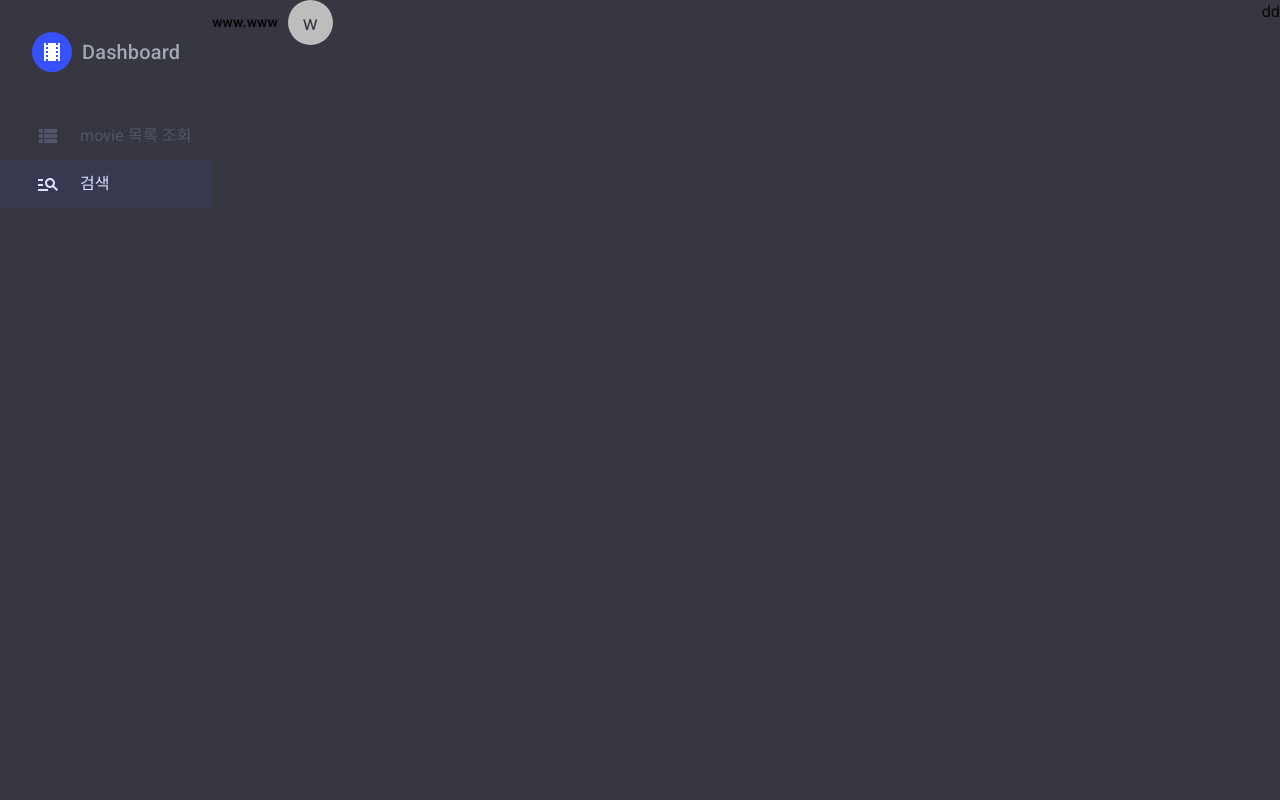
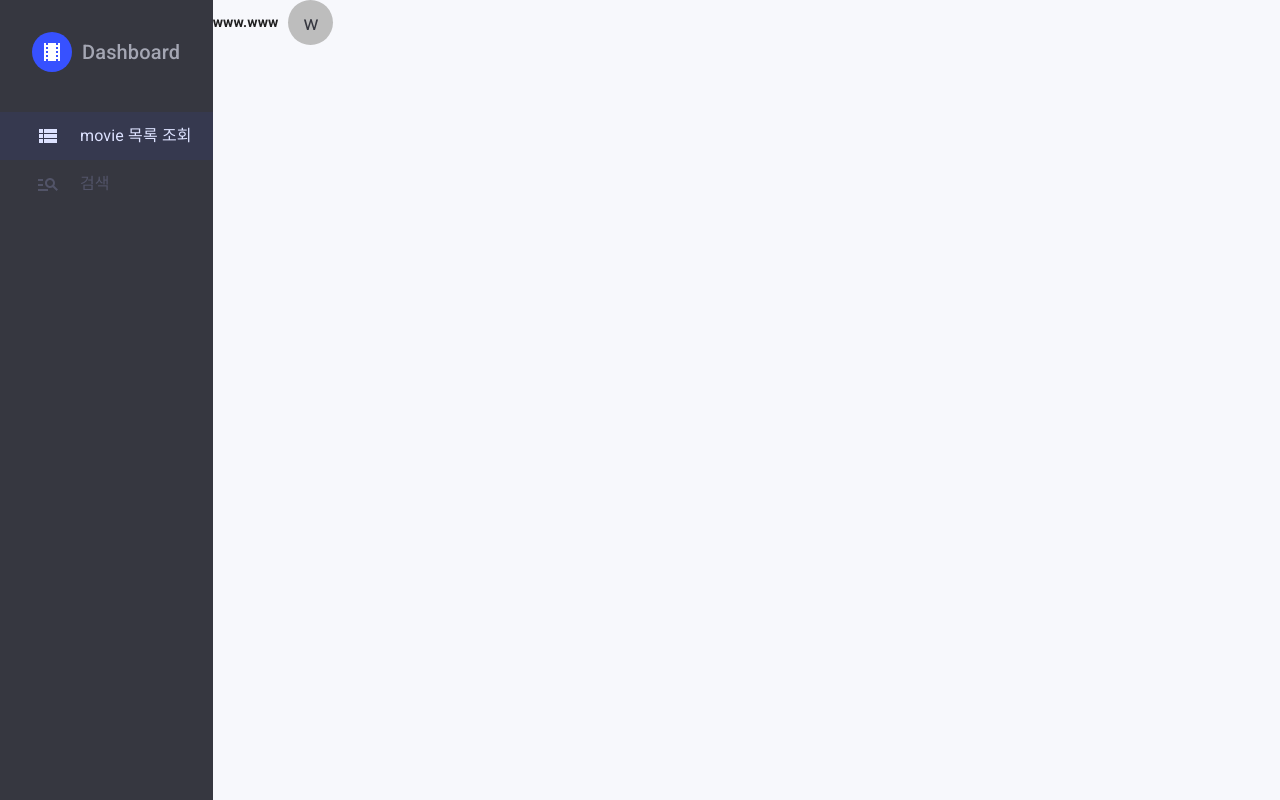
Before and after one commit to xcc629/SUBJECT_N, a React (Create React App) app: page /movie/list in a window 1280 px wide. Built offline with nearby package versions, Linux system fonts and the light colour scheme.

Commit message:
feat: 목록 리스트 아이템 UI 개발

```diff
--- a/package.json
+++ b/package.json
@@ -50,6 +50,7 @@
     ]
   },
   "devDependencies": {
+    "@types/styled-components": "^5.1.25",
     "@typescript-eslint/eslint-plugin": "^5.30.0",
     "@typescript-eslint/parser": "^5.30.0",
     "eslint": "^8.18.0",
--- /dev/null
+++ b/src/components/MovieListSection.tsx
@@ -0,0 +1,8 @@
+import * as React from 'react';
+import Container from '@mui/material/Container';
+
+function MovieListSection() {
+  return <Container component="main" />;
+}
+
+export default MovieListSection;
--- a/src/components/atoms/UserProfile.tsx
+++ b/src/components/atoms/UserProfile.tsx
@@ -10,7 +10,6 @@ export default function UserProfile({ userEmail }: UserProfileProps) {
         display: 'flex',
         alignItems: 'center',
         width: '100%',
-        height: '100%',
       }}
     >
       <Typography sx={{ fontSize: '14px', fontWeight: '600' }}>
--- a/src/components/organisms/SideBar.tsx
+++ b/src/components/organisms/SideBar.tsx
@@ -13,7 +13,7 @@ import LogoImageText from '../atoms/LogoImageText';
 
 export default function SelectedListItem() {
   const navigate = useNavigate();
-  const [selectedIndex, setSelectedIndex] = useState(1);
+  const [selectedIndex, setSelectedIndex] = useState(0);
 
   const goTo = useCallback((link: string) => {
     navigate(link);
--- a/src/pages/main/index.tsx
+++ b/src/pages/main/index.tsx
@@ -2,19 +2,30 @@ import Box from '@mui/material/Box';
 import * as React from 'react';
 import { Route, Routes } from 'react-router-dom';
 import SideBar from '../../components/organisms/SideBar';
+import MovieListSection from '../../components/MovieListSection';
 import UserProfile from '../../components/atoms/UserProfile';
 
 export default function Main() {
   return (
     <Box sx={{ display: 'flex' }}>
       <SideBar />
+      <Box
+        sx={{
+          display: 'flex',
+          flexDirection: 'column',
+          bgcolor: 'primary.500',
+          width: '100%',
+          height: '100vh',
+        }}
+      >
         <UserProfile userEmail="www.www" />
         <Routes>
-        <Route path="/movie/list" element={<>dd</>} />
+          <Route path="/movie/list" element={<MovieListSection />} />
           <Route path="/movie/item/add" />
           <Route path="/movie/item/del" />
           <Route path="/search" element={<>d2</>} />
         </Routes>
       </Box>
+    </Box>
   );
 }
--- a/src/styles/theme.tsx
+++ b/src/styles/theme.tsx
@@ -12,6 +12,7 @@ const theme = createTheme({
       200: '#9FA2B4',
       300: '#DDE2FF',
       400: '#525468',
+      500: '#F7F8FC;',
     },
   },
 });
```
Also changed, not shown: src/components/index.tsx (deleted, +0 -7 lines), src/components/molecules/MovieListItem.tsx (added, +36 -0 lines), src/types/dataTypes.ts (added, +8 -0 lines), src/types/propsTypes.ts (+9 -0 lines), 1 other file (tests, documents, lock files or other folders). Lines whose indentation alone changed are shown as unchanged.
